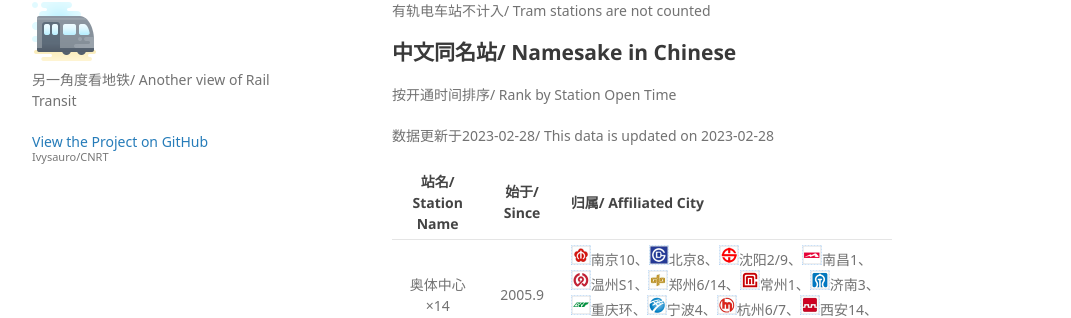
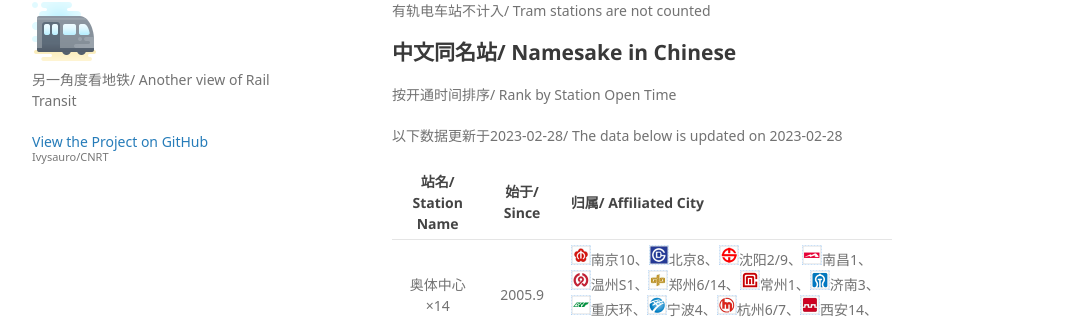
Before and after one commit to Ivysauro/CNRT, a Jekyll site: the page built from data/Namesake.md, in a window 1280 px wide and 900 px high. Shown: the part 109-427 px from the top of the window, without its empty margins (178-1249 px from the left). Built offline with Jekyll 4.4.1, drawn with Linux system fonts in a browser that asks for light colours; some web fonts are replaced; our own code applies the rules of GitHub Pages for plain Markdown files; a script that is not in the unit is left out.

Commit message:
🍉常规更新

```diff
--- a/data/Namesake.md
+++ b/data/Namesake.md
@@ -6,7 +6,7 @@
 
 按开通时间排序/ Rank by Station Open Time
 
-数据更新于2023-02-28/ This data is updated on 2023-02-28
+以下数据更新于2023-02-28/ The data below is updated on 2023-02-28
 
 | 站名/ Station Name | 始于/ Since | 归属/ Affiliated City |
 | :-: | :-: | :- |
```
